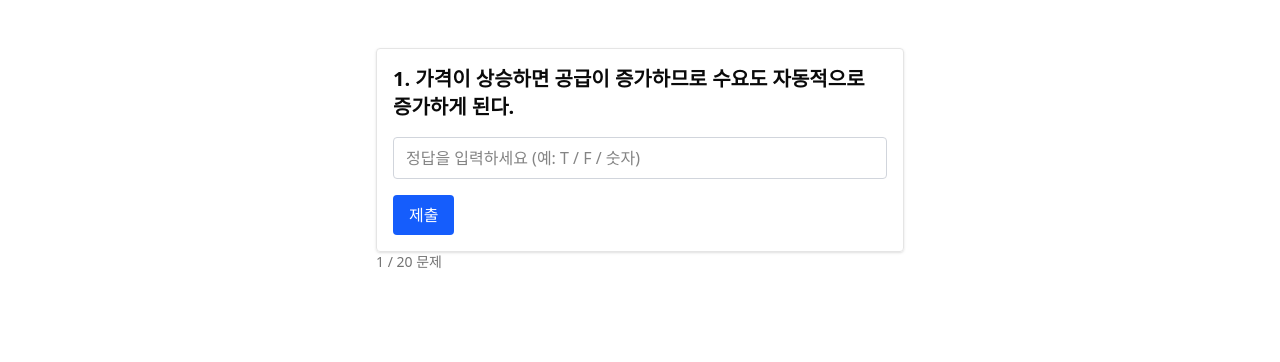
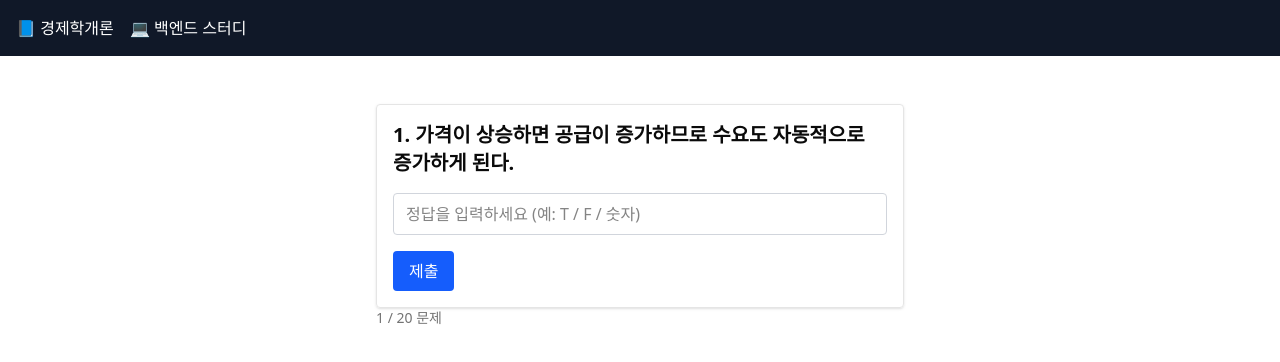
Before and after one commit to DD-YY-SS/economics-quiz, a Next.js app: page / in a window 1280 px wide. Shown: the top 362 px of the page. Built offline with nearby package versions, Linux system fonts and the light colour scheme.

Commit message:
🧠 백엔드 스터디 메뉴 생성 및 페이지 구조 정리

```diff
--- a/app/Backend/page.tsx
+++ b/app/Backend/page.tsx
@@ -1,8 +1,13 @@
+// app/backend/page.tsx
+
 export default function BackEnd() {
   return (
-    <div>
+    <div className="p-6">
       <h2 className="text-2xl font-bold mb-4">백엔드 스터디</h2>
-      <BackEnd />
+      <p className="text-gray-700">
+        백엔드 개발자를 위한 스터디 자료가 이곳에 정리될 예정입니다.
+        Node.js, Express, DB 등 다양한 내용을 추가할 수 있어요.
+      </p>
     </div>
   );
 }
--- a/app/components/BackEnd.tsx
+++ /dev/null
@@ -1,8 +0,0 @@
-export default function BackEnd() {
-    return (
-      <div>
-        <h2 className="text-2xl font-bold">백엔드 스터디</h2>
-        <p>곧 준비될 예정입니다!</p>
-      </div>
-    );
-  }
--- /dev/null
+++ b/app/components/NavBar.tsx
@@ -0,0 +1,17 @@
+"use client";
+import Link from "next/link";
+
+export default function NavBar() {
+  return (
+    <nav className="bg-gray-900 text-white p-4">
+      <ul className="flex gap-4">
+        <li>
+          <Link href="/economics">📘 경제학개론</Link>
+        </li>
+        <li>
+          <Link href="/backend">💻 백엔드 스터디</Link>
+        </li>
+      </ul>
+    </nav>
+  );
+}
--- a/app/globals.css
+++ b/app/globals.css
@@ -1,5 +1,9 @@
 @import "tailwindcss";
 @import "tw-animate-css";
+/* app/globals.css */
+@tailwind base;
+@tailwind components;
+@tailwind utilities;
 
 @custom-variant dark (&:is(.dark *));
 
--- a/app/layout.tsx
+++ b/app/layout.tsx
@@ -1,7 +1,7 @@
 import type { Metadata } from "next";
 import { Geist, Geist_Mono } from "next/font/google";
 import "./globals.css";
-import Link from "next/link";
+import NavBar from "./components/NavBar";
 
 const geistSans = Geist({
   variable: "--font-geist-sans",
@@ -13,9 +13,9 @@ const geistMono = Geist_Mono({
   subsets: ["latin"],
 });
 
-export const metadata = {
-  title: "emoph1l", // ← 원하는 이름으로 바꿔줘
-  description: "동연이의 머릿속속",
+export const metadata: Metadata = {
+  title: "emoph1l",
+  description: "동연이의 머릿속",
   icons: {
     icon: "/favicon.ico",
   },
@@ -23,23 +23,15 @@ export const metadata = {
 
 export default function RootLayout({
   children,
-}: Readonly<{
+}: {
   children: React.ReactNode;
-}>) {
+}) {
   return (
-    <html lang="en">
-      <body
-        className={`${geistSans.variable} ${geistMono.variable} antialiased`}
-      >
+    <html lang="ko">
+      <body className={`${geistSans.variable} ${geistMono.variable}`}>
+        <NavBar />
         {children}
       </body>
     </html>
   );
 }
-<header className="bg-black text-white px-6 py-4 flex justify-between items-center">
-  <h1 className="text-lg font-bold">emoph1l.store</h1>
-  <nav className="space-x-4">
-    <Link href="/economics">경제학개론</Link>
-    <Link href="/backend">백엔드스터디</Link>
-  </nav>
-</header>
```
